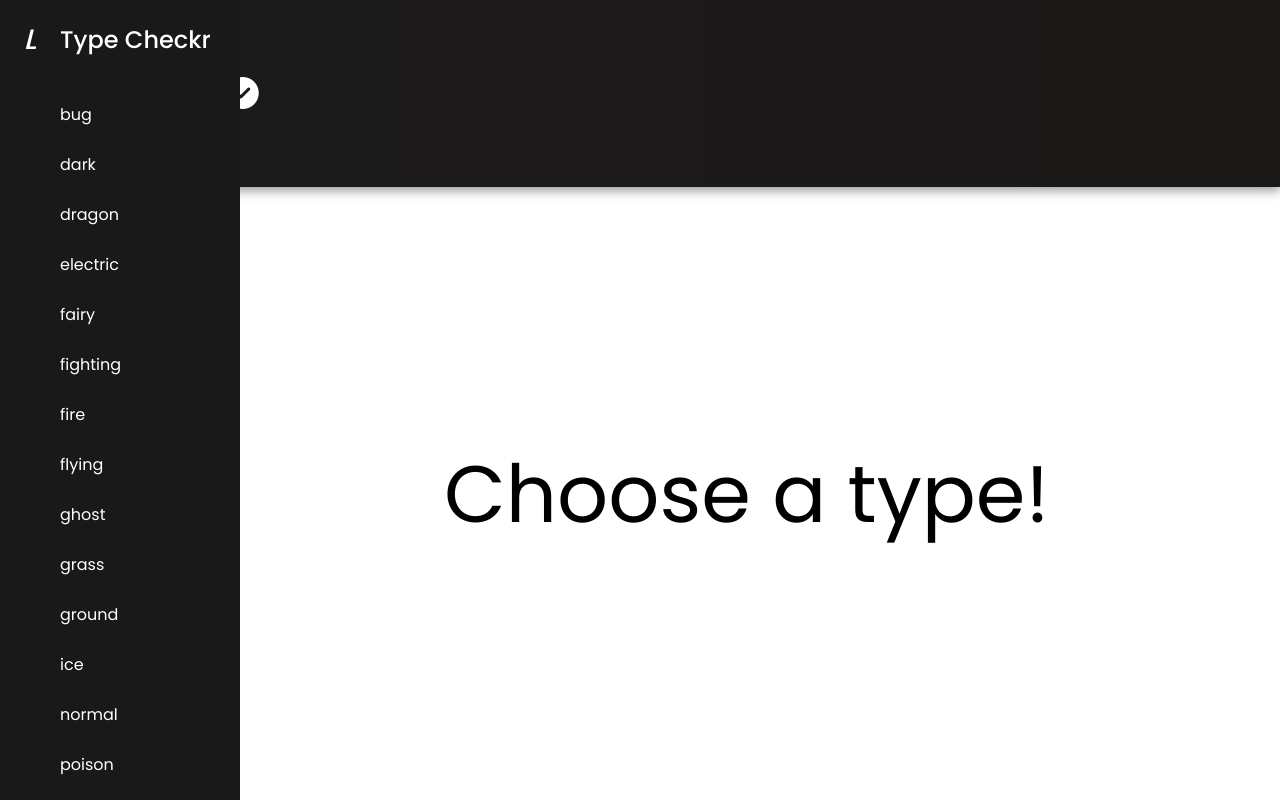
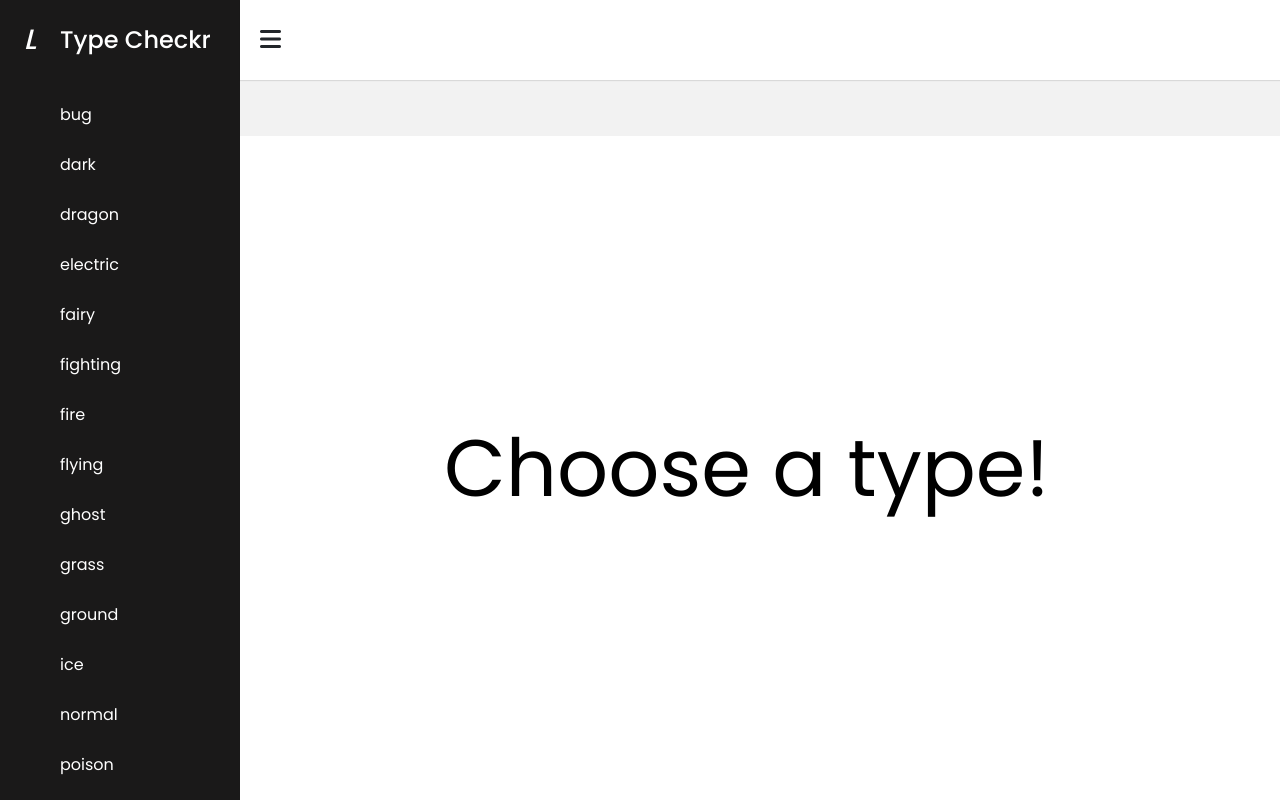
Before and after one commit to HectorDNuno/type-checker, a React (Create React App) app: page / in a window 1280 px wide. Built offline with nearby package versions, Linux system fonts and the light colour scheme; no server answers; some icons are missing.

Commit message:
re-works navbar file

```diff
--- a/src/components/navbar.css
+++ b/src/components/navbar.css
@@ -1,18 +1,34 @@
 .navbar {
-  background: linear-gradient(90deg, rgb(28, 27, 27) 0%, rgb(26, 23, 23) 100%);
-  grid-area: 1 / 1 / 2 / 7;
-  box-shadow: 0 4px 10px 0 rgb(0 0 0 / 39%);
+  display: flex;
+  justify-content: space-between;
+  align-items: center;
+  position: fixed;
+  left: 240px;
+  z-index: 100;
+
+  height: 80px;
+  width: calc(100% - 240px);
+
+  background: #fff;
+  padding: 0 20px;
+  box-shadow: 0 1px 1px rgba(0, 0, 0, 0.1);
+  transition: all 0.5s ease;
 }
 
-.navbar-logo {
-  color: #fff;
-  margin-left: 20px;
-  text-decoration: none;
-  font-size: 2rem;
+.navbar .navbar-item {
+  font-size: 24px;
+  font-weight: 500;
 }
 
-@media screen and (max-width: 960px) {
-  .navbar-logo {
-    margin: 0 auto;
-  }
+.navbar .navbar-item i {
+  cursor: pointer;
 }
+
+.navbar .type-name {
+  border-radius: 50px;
+  padding: .5rem 1rem;
+}
+
+.navbar .type-name span {
+  color: #fff;
+}
--- a/src/components/navbar.js
+++ b/src/components/navbar.js
@@ -7,13 +7,15 @@ const Navbar = () => {
   const { selectedType } = useContext(selectedTypeContext);
 
   return (
-    <>
-      <nav className="navbar">
-        <div className="navbar-logo">
-          Type Checkr <i className="fas fa-circle-check" style={{ color: `${selectedType.color}` }} />
-        </div>
-      </nav>
-    </>
+    <nav className="navbar">
+      <div class="navbar-item">
+        <i class="fa-solid fa-bars"></i>
+      </div>
+
+      <div class="navbar-item type-name" style={{ background: selectedType.color }}>
+        <span> {selectedType.title} </span>
+      </div>
+    </nav>
   );
 };
 
```
